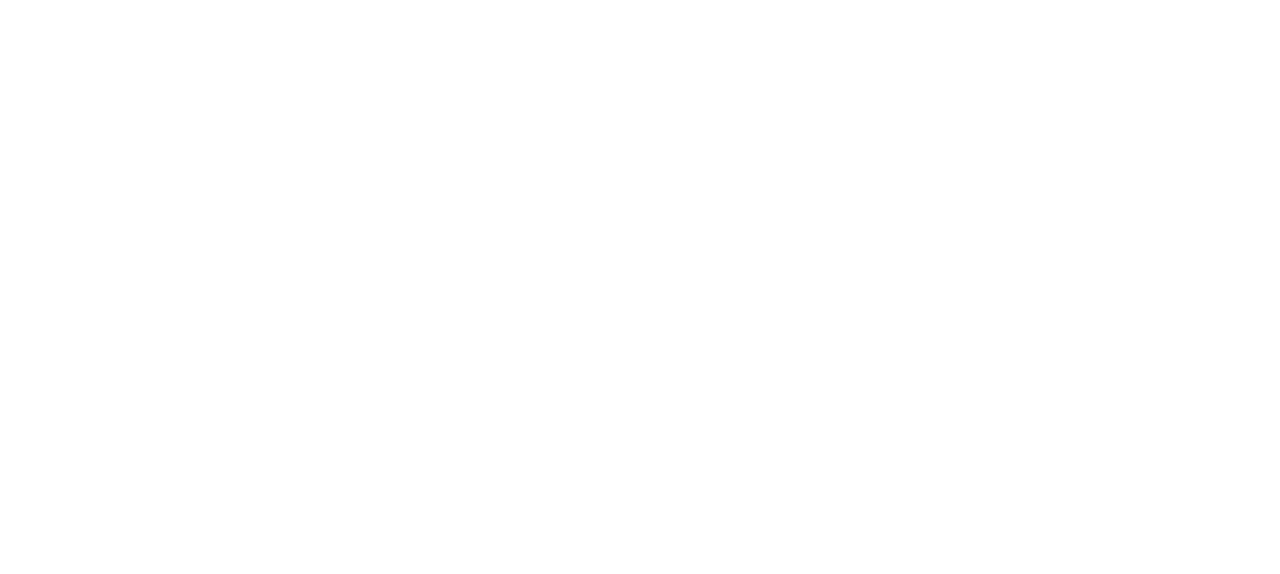
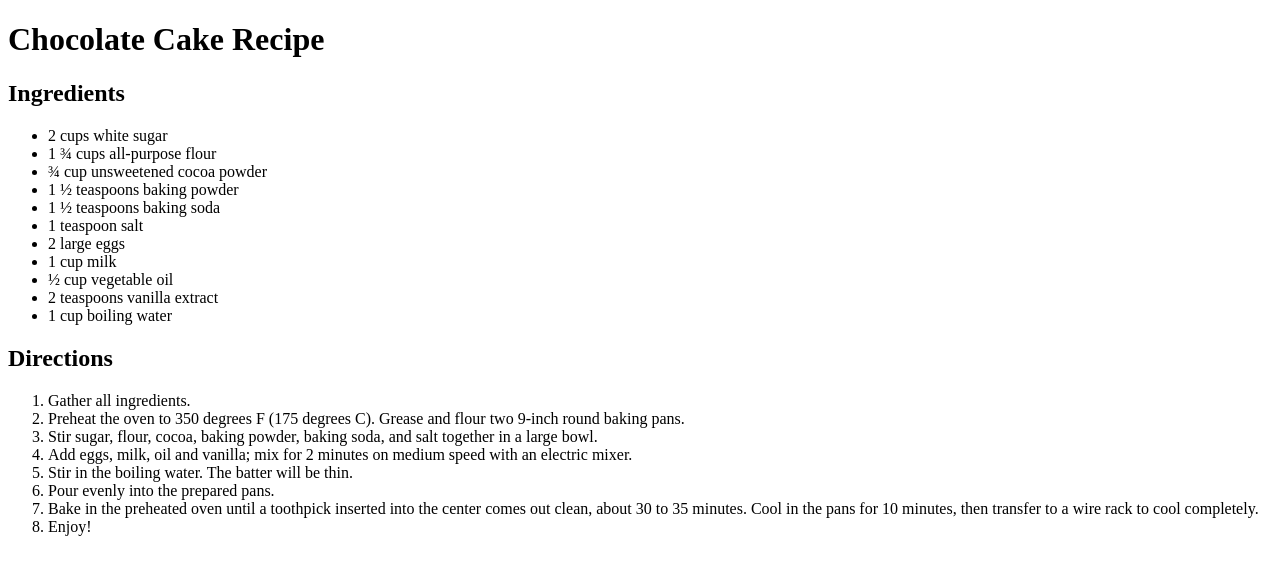
Before and after one commit to itspablomontes/odin-recipes, a plain HTML site: page recipes/chocolate-cake.html in a window 1280 px wide. Drawn offline with Linux system fonts and the light colour scheme.

Commit message:
Corrected Stroganoff related typos and added the content in the chocolate cake page

```diff
--- a/recipes/chocolate-cake.html
+++ b/recipes/chocolate-cake.html
@@ -0,0 +1,41 @@
+<!DOCTYPE html>
+<html lang="en">
+<head>
+    <meta charset="UTF-8">
+    <meta name="viewport" content="width=device-width, initial-scale=1.0">
+    <title>Chocolate Cake</title>
+</head>
+<body>
+    <h1>Chocolate Cake Recipe</h1>
+    <h2>Ingredients</h2>
+    <ul>
+        <li>2 cups white sugar</li>
+        <li>1 ¾ cups all-purpose flour</li>
+        <li>¾ cup unsweetened cocoa powder</li>
+        <li>1 ½ teaspoons baking powder</li>
+        <li>1 ½ teaspoons baking soda</li>
+        <li>1 teaspoon salt</li>
+        <li>2 large eggs</li>
+        <li>1 cup milk</li>
+        <li>½ cup vegetable oil</li>
+        <li>2 teaspoons vanilla extract</li>
+        <li>1 cup boiling water</li>
+    </ul>
+
+    <h2>Directions</h2>
+
+    <ol>
+        <li>Gather all ingredients.</li>
+        <li>Preheat the oven to 350 degrees F (175 degrees C). Grease and flour two 9-inch round baking pans.</li>
+        <li>Stir sugar, flour, cocoa, baking powder, baking soda, and salt together in a large bowl.</li>
+        <li>Add eggs, milk, oil and vanilla; mix for 2 minutes on medium speed with an electric mixer.</li>
+        <li>Stir in the boiling water. The batter will be thin.</li>
+        <li>Pour evenly into the prepared pans.</li>
+        <li>Bake in the preheated oven until a toothpick inserted into the center comes out clean, about 30 to 35 minutes. Cool in the pans for 10 minutes, then transfer to a wire rack to cool completely.</li>
+        <li>Enjoy!</li>
+    </ol>
+
+
+
+</body>
+</html>
```
Also changed, not shown: index.html (+3 -3 lines), recipes/lasagna.html (+11 -0 lines), recipes/stroganoff.html (renamed from recipes/strogonoff.html, +1 -1 lines), images/chocolate cake.webp (added), images/lasagna.webp (added), images/stroganoff.webp (added).
